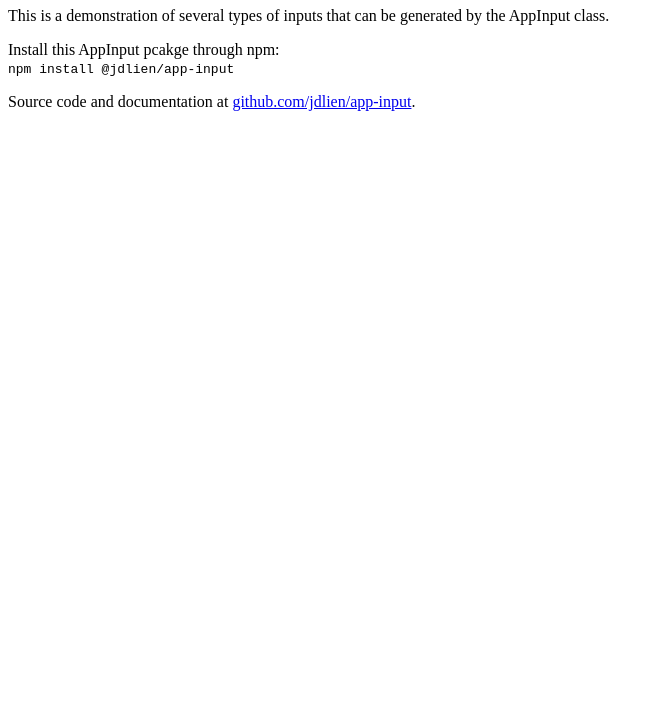
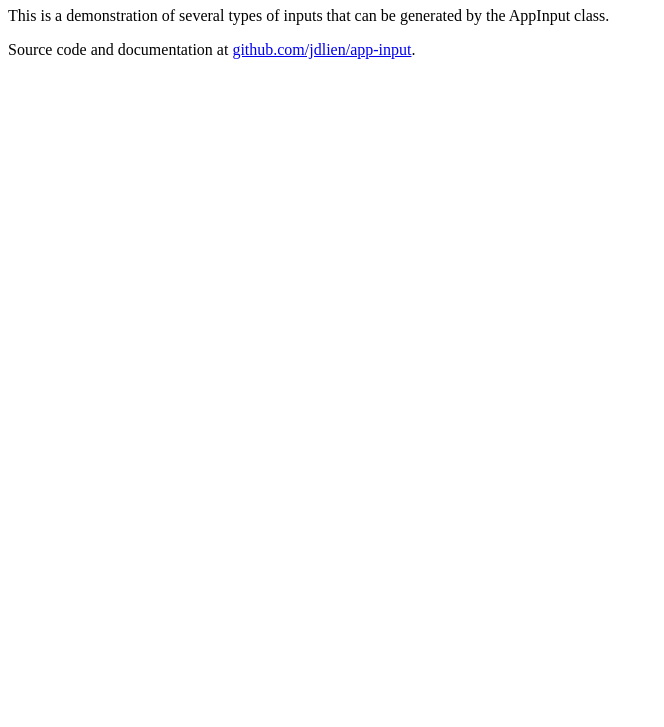
Before and after one commit to jdlien/app-input, a website built with Vite: page demo/index.html in a window 1280 px wide. Shown: the part 73-800 px from the top of the page, without its empty margins (0-664 px from the left). Built offline with nearby package versions, Linux system fonts and the light colour scheme.

Commit message:
remove npm install, it's not a package yet

```diff
--- a/demo/index.html
+++ b/demo/index.html
@@ -14,12 +14,6 @@
         <p class="my-8">
           This is a demonstration of several types of inputs that can be generated by the AppInput class.
         </p>
-
-        <div>Install this AppInput pcakge through npm:</div>
-
-        <div>
-          <code>npm install @jdlien/app-input</code>
-        </div>
 
         <p class="my-8">
           Source code and documentation at
```
